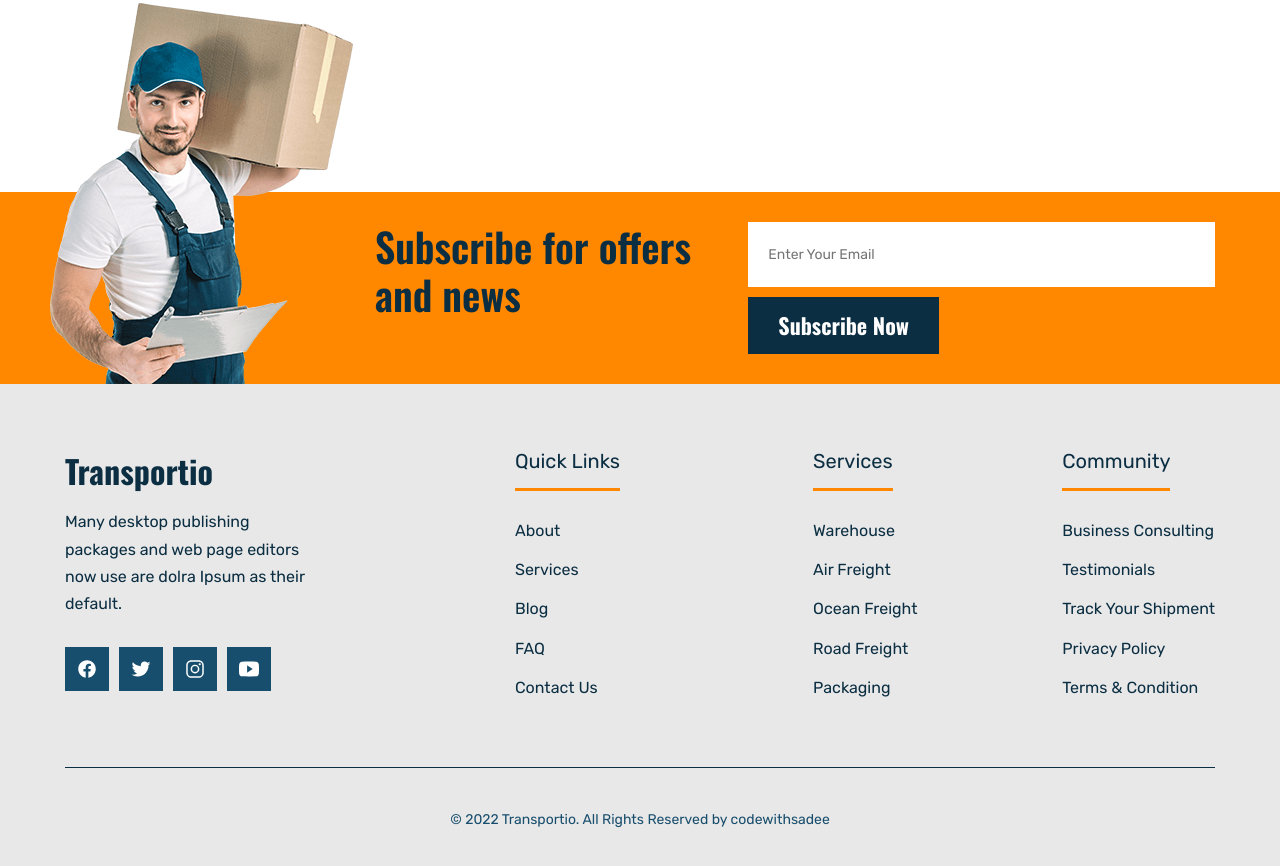
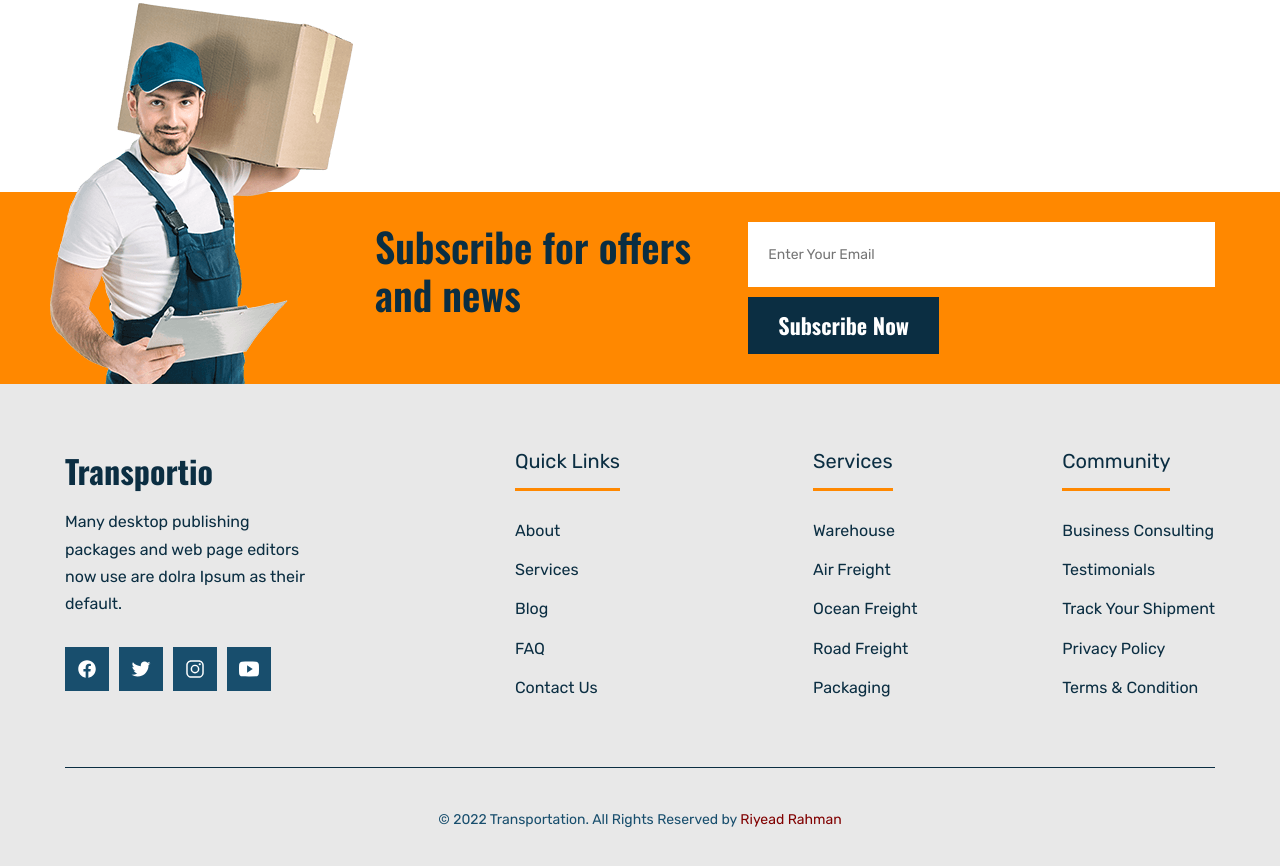
Before and after one commit to Muhammad-Riyead-Rahman/transportation-agency-website, a plain HTML site: page index.html in a window 1280 px wide. Shown: the part 5887-6753 px from the top of the page. Drawn offline with nearby package versions, Linux system fonts and the light colour scheme.

Commit message:
woner initialize

```diff
--- a/index.html
+++ b/index.html
@@ -1057,8 +1057,8 @@
 
         <div class="footer-bottom">
           <p class="copyright">
-            &copy; 2022 Transportio. All Rights Reserved by
-            <a href="#" class="copyright-link">codewithsadee</a>
+            &copy; 2022 Transportation. All Rights Reserved by
+            <a href="#" class="copyright-link">Riyead Rahman</a>
           </p>
         </div>
       </div>
--- a/style.css
+++ b/style.css
@@ -851,6 +851,7 @@ body {
 
 .copyright-link {
   display: inline-block;
+  color: maroon;
 }
 
 /* back-to-top */
```
